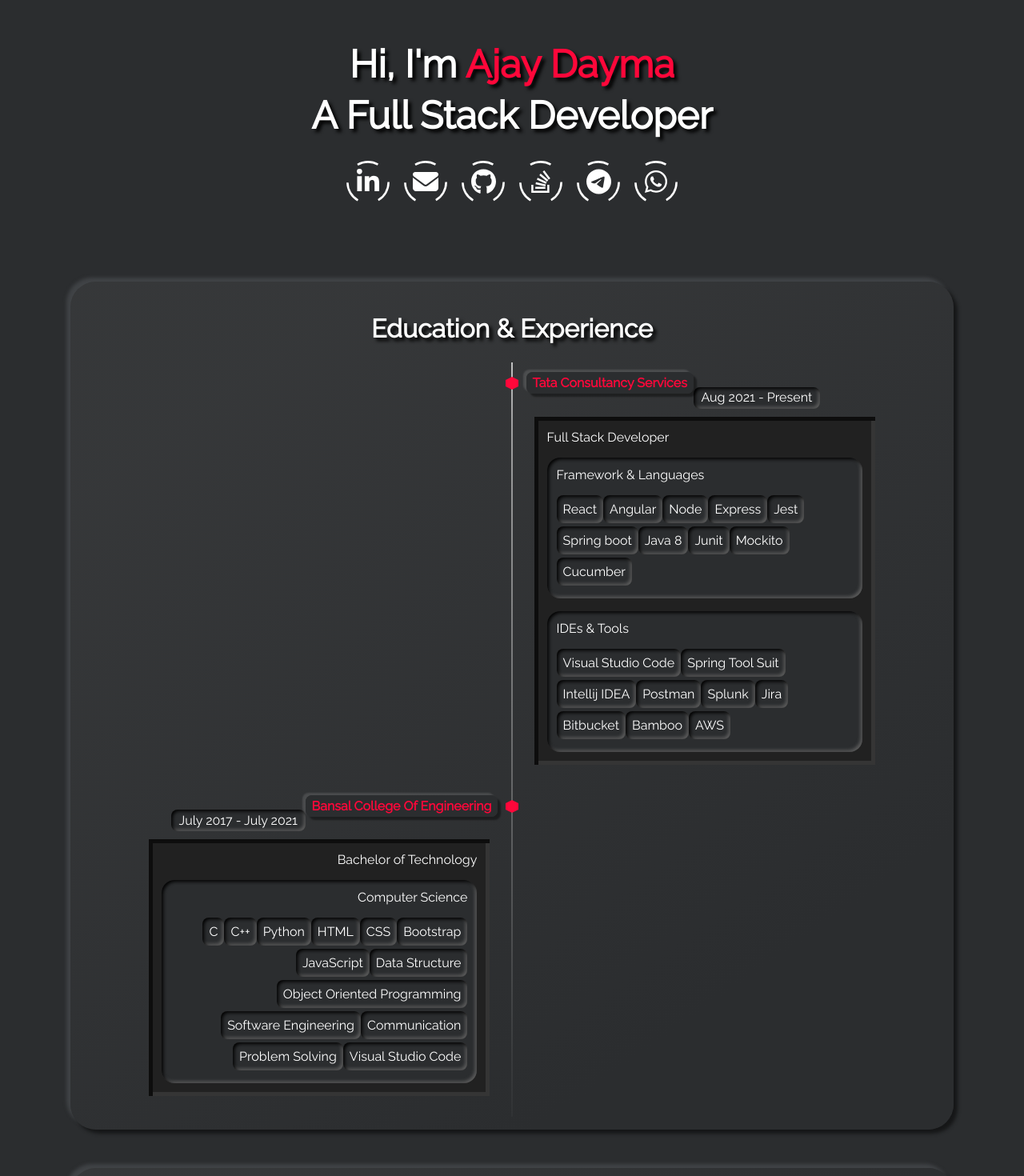
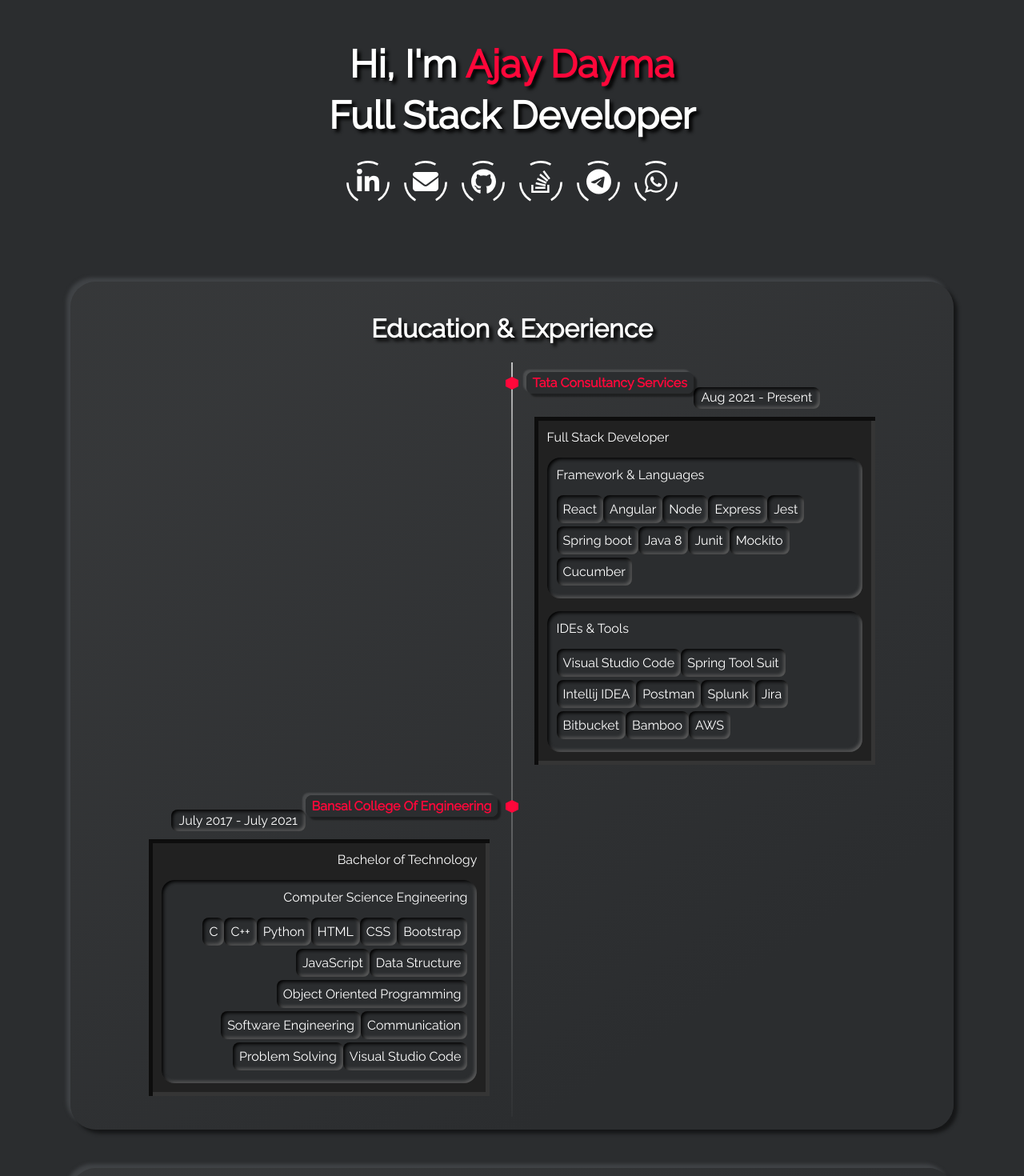
Before and after one commit to ClassHacker/classhacker.github.io, a React (Create React App) app: page / in a window 1280 px wide. Shown: the top 1470 px of the page at 80% size. Built offline with nearby package versions, Linux system fonts and the light colour scheme; what react-animations would draw is missing.

Commit message:
Update educational details

```diff
--- a/src/App.js
+++ b/src/App.js
@@ -16,7 +16,7 @@
             Hi, I'm <span className='highlight-title'>Ajay Dayma</span>
           </h1>
           <Flash>
-            A Full Stack Developer
+            Full Stack Developer
           </Flash>
           <Icons type='landing-icons' />
         </div>
--- a/src/component/Experience.js
+++ b/src/component/Experience.js
@@ -67,7 +67,7 @@
                 <div className='neumorphism-card-mid'>
                 Bachelor of Technology
                   <div className="desc neumorphism-card" data-aos="zoom-in-left">
-                      Computer Science
+                      Computer Science Engineering
                       <div className="tag-wrapper">
                           <span className="tag neumorphism-card">C</span>
                           <span className="tag neumorphism-card">C++</span>
```
